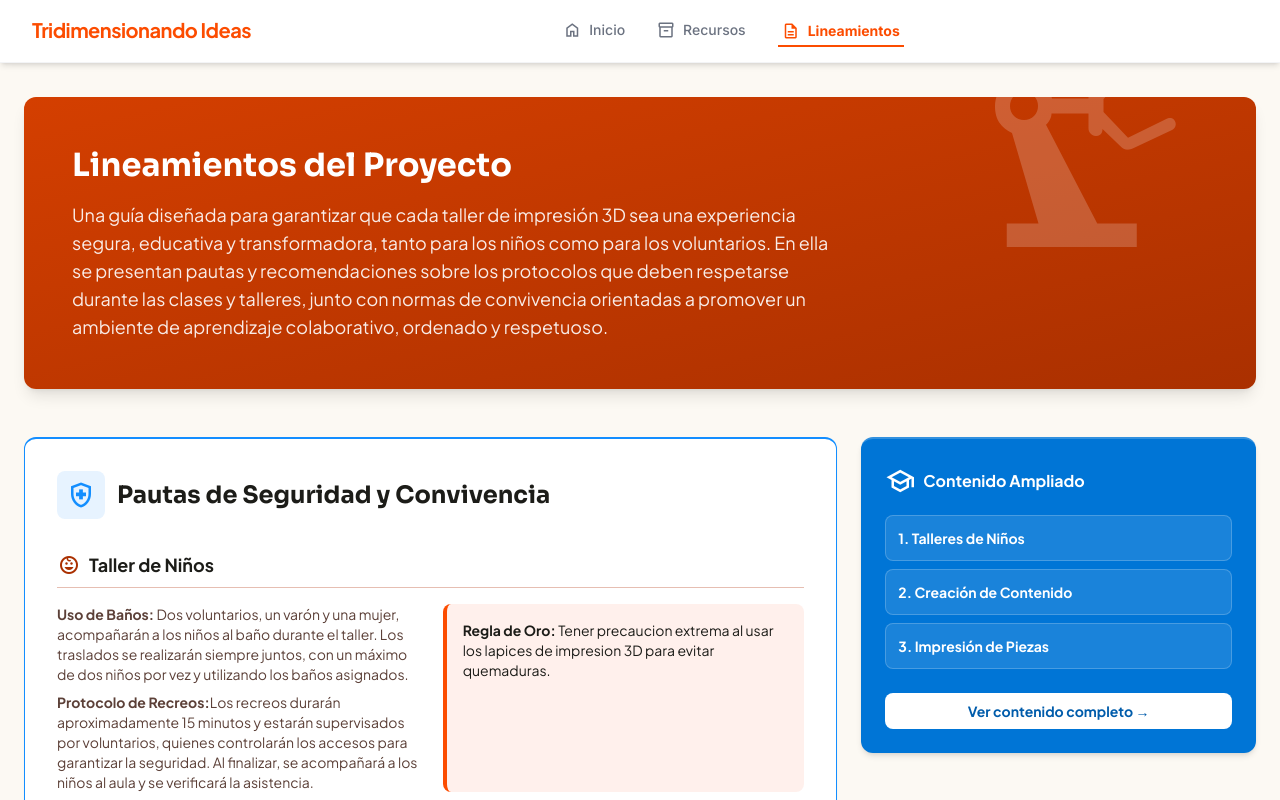
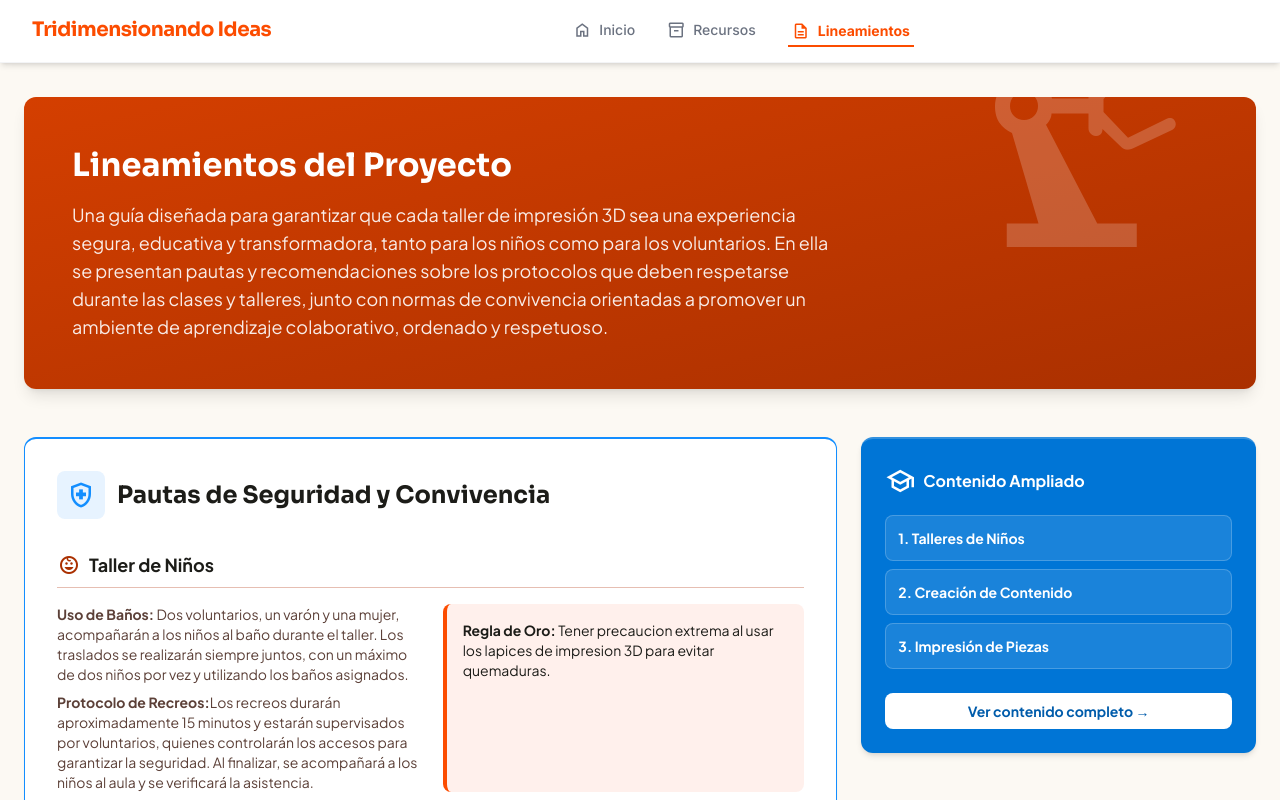
Before and after one commit to Juanmvpg/P-gina-Tridi, a website: page lineamientos.html in a window 1280 px wide. Shown: the top 800 px of the page. Drawn offline with nearby package versions, Linux system fonts and the light colour scheme.

Commit message:
Corregir fuente Sora para el logo en lineamientos.html

```diff
--- a/lineamientos.html
+++ b/lineamientos.html
@@ -24,6 +24,9 @@
         }
         .nav-link {
             font-family: 'Inter', sans-serif;
+        }
+        .font-sora {
+            font-family: 'Sora', sans-serif;
         }
     </style>
   <meta name="url-contenido-completo" content="%URL_CONTENIDO_COMPLETO%">
```
